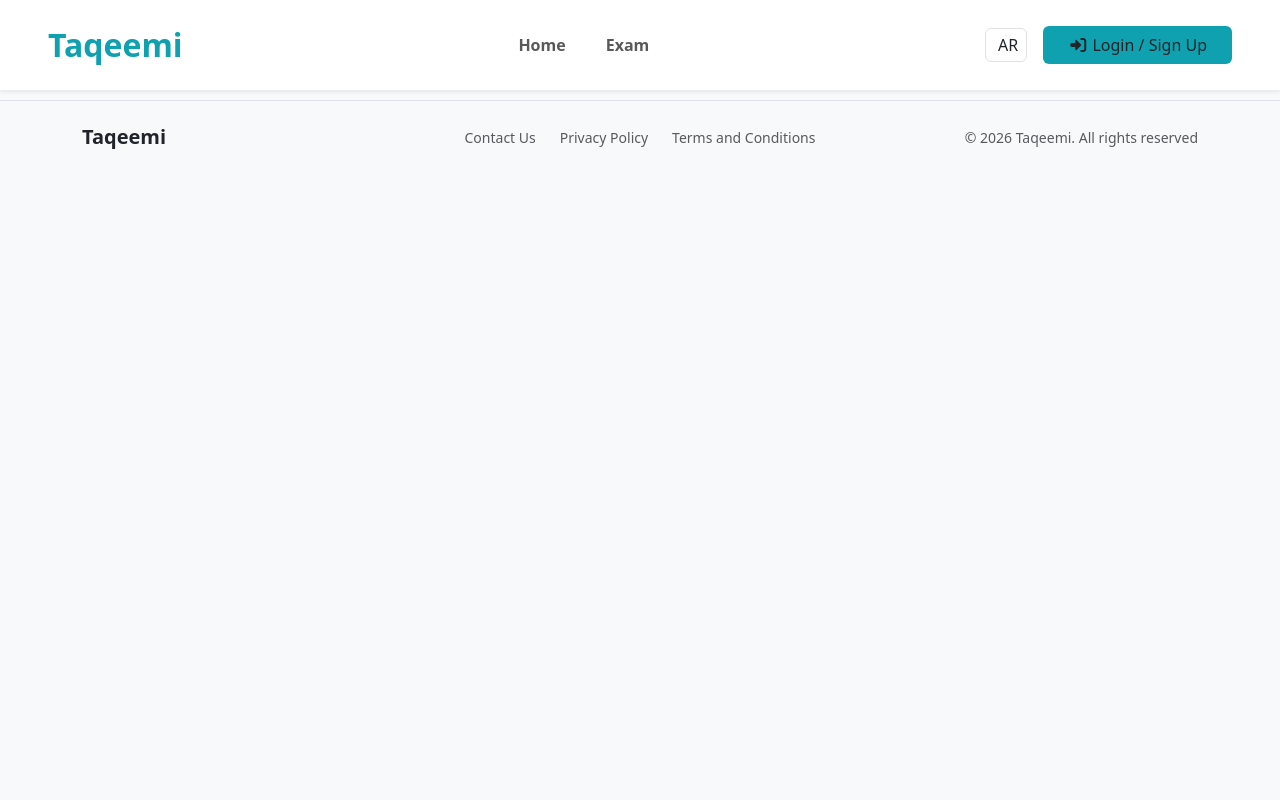
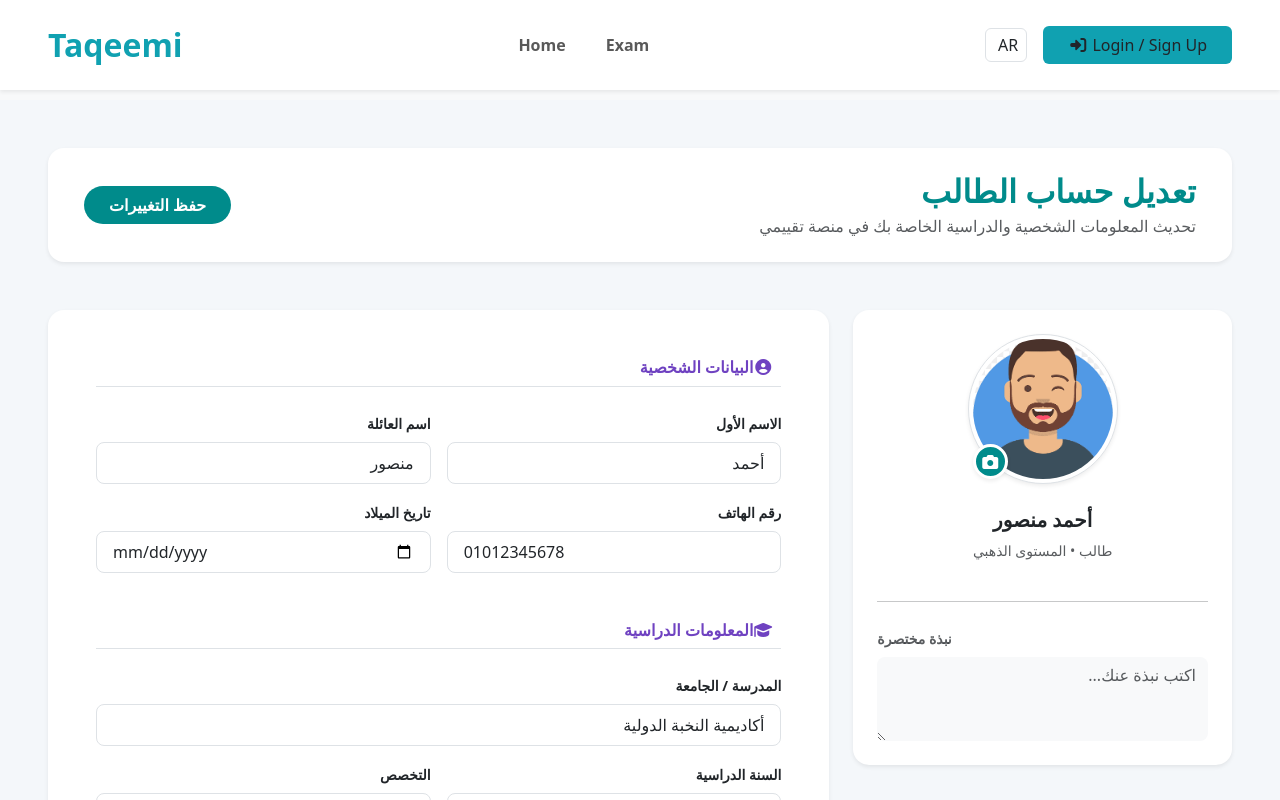
Before and after one commit to ahmed-waly55/taqeemi-Application, an Angular app: page /profile in a window 1280 px wide. Shown: the top 800 px of the page. Built offline with nearby package versions, Linux system fonts and the light colour scheme.

Commit message:
enhanc routing

```diff
--- a/src/app/app.config.ts
+++ b/src/app/app.config.ts
@@ -1,10 +1,14 @@
 import { ApplicationConfig } from '@angular/core';
-import { provideRouter } from '@angular/router';
+import { provideRouter, withInMemoryScrolling, withViewTransitions } from '@angular/router';
 
 import { routes } from './app.routes';
 import { provideClientHydration } from '@angular/platform-browser';
 import { provideAnimations } from '@angular/platform-browser/animations';
 
 export const appConfig: ApplicationConfig = {
-  providers: [provideRouter(routes), provideClientHydration()]
+  providers: [
+    provideRouter(routes, withViewTransitions(),withInMemoryScrolling({scrollPositionRestoration: "top"})),
+     provideClientHydration(),
+
+    ]
 };
--- a/src/app/layout/dashboard/dashboard.component.html
+++ b/src/app/layout/dashboard/dashboard.component.html
@@ -135,13 +135,13 @@
         <a href="#" class="nav-link active">
           <i class="fas fa-home"></i>
         </a>
-        <a href="#" class="nav-link">
+        <a routerLink="/tracks" class="nav-link">
           <i class="fas fa-book-open"></i>
         </a>
-        <a href="#" class="nav-link">
+        <a routerLink="/exams" class="nav-link">
           <i class="fas fa-trophy"></i>
         </a>
-        <a href="#" class="nav-link">
+        <a routerLink="/profile" class="nav-link">
           <i class="fas fa-cog"></i>
         </a>
       </div>
--- a/src/app/layout/dashboard/pages/profile/profile.component.css
+++ b/src/app/layout/dashboard/pages/profile/profile.component.css
@@ -0,0 +1,74 @@
+:host {
+    --cyan: #008b8b;
+    --purple: #6f42c1;
+    --bg-page: #f4f7fa;
+}
+
+.edit-profile-container {
+    background-color: var(--bg-page);
+    min-height: 100vh;
+}
+
+.text-cyan { color: var(--cyan); }
+.text-purple { color: var(--purple); }
+
+/* أزرار مخصصة */
+.btn-cyan {
+    background-color: var(--cyan);
+    color: white;
+}
+.btn-cyan:hover {
+    background-color: #007373;
+    color: white;
+}
+
+/* رفع الصورة */
+.profile-img-wrapper {
+    position: relative;
+    width: 150px;
+    height: 150px;
+}
+
+.profile-img-wrapper img {
+    width: 100%;
+    height: 100%;
+    object-fit: cover;
+}
+
+.upload-btn {
+    position: absolute;
+    bottom: 5px;
+    left: 5px;
+    background: var(--cyan);
+    color: white;
+    width: 35px;
+    height: 35px;
+    border-radius: 50%;
+    display: flex;
+    align-items: center;
+    justify-content: center;
+    cursor: pointer;
+    border: 3px solid #fff;
+    transition: 0.3s;
+}
+
+.upload-btn:hover {
+    transform: scale(1.1);
+}
+
+/* الحقول */
+.form-control:focus, .form-select:focus {
+    border-color: var(--cyan);
+    box-shadow: 0 0 0 0.25rem rgba(0, 139, 139, 0.1);
+}
+
+.card {
+    transition: 0.3s ease;
+}
+
+/* تنسيق للهواتف */
+@media (max-width: 768px) {
+    .edit-profile-container {
+        padding: 1rem !important;
+    }
+}
--- a/src/app/layout/dashboard/pages/profile/profile.component.html
+++ b/src/app/layout/dashboard/pages/profile/profile.component.html
@@ -0,0 +1,94 @@
+<div class="edit-profile-container p-lg-5 p-3" dir="rtl">
+
+  <div class="row mb-5 align-items-center bg-white p-4 rounded-4 shadow-sm mx-0">
+    <div class="col-md-8">
+      <h2 class="fw-bold text-cyan mb-1">تعديل حساب الطالب</h2>
+      <p class="text-muted mb-0">تحديث المعلومات الشخصية والدراسية الخاصة بك في منصة تقييمي</p>
+    </div>
+    <div class="col-md-4 text-md-start mt-3 mt-md-0">
+      <button class="btn btn-cyan rounded-pill px-4 fw-bold">حفظ التغييرات</button>
+    </div>
+  </div>
+
+  <div class="row g-4">
+    <div class="col-lg-4">
+      <div class="card border-0 shadow-sm rounded-4 p-4 text-center">
+        <div class="position-relative d-inline-block mx-auto mb-4">
+          <div class="profile-img-wrapper">
+            <img src="assets/user.png" class="rounded-circle img-thumbnail shadow-sm" width="150" height="150">
+            <label class="upload-btn shadow-sm">
+              <i class="fas fa-camera"></i>
+              <input type="file" hidden>
+            </label>
+          </div>
+        </div>
+        <h5 class="fw-bold">أحمد منصور</h5>
+        <p class="text-muted small">طالب • المستوى الذهبي</p>
+        <hr class="my-4 opacity-25">
+        <div class="text-start">
+          <label class="form-label text-muted small fw-bold">نبذة مختصرة</label>
+          <textarea class="form-control border-0 bg-light rounded-3" rows="3" placeholder="اكتب نبذة عنك..."></textarea>
+        </div>
+      </div>
+    </div>
+
+    <div class="col-lg-8">
+      <div class="card border-0 shadow-sm rounded-4 p-4 p-md-5">
+        <form>
+          <div class="mb-5">
+            <h6 class="fw-bold text-purple mb-4 border-bottom pb-2">
+              <i class="fas fa-user-circle me-2"></i>البيانات الشخصية
+            </h6>
+            <div class="row g-3">
+              <div class="col-md-6">
+                <label class="form-label small fw-bold">الاسم الأول</label>
+                <input type="text" class="form-control p-2 px-3 rounded-3" value="أحمد">
+              </div>
+              <div class="col-md-6">
+                <label class="form-label small fw-bold">اسم العائلة</label>
+                <input type="text" class="form-control p-2 px-3 rounded-3" value="منصور">
+              </div>
+              <div class="col-md-6">
+                <label class="form-label small fw-bold">رقم الهاتف</label>
+                <input type="text" class="form-control p-2 px-3 rounded-3" value="01012345678" dir="ltr">
+              </div>
+              <div class="col-md-6">
+                <label class="form-label small fw-bold">تاريخ الميلاد</label>
+                <input type="date" class="form-control p-2 px-3 rounded-3">
+              </div>
+            </div>
+          </div>
+
+          <div class="mb-5">
+            <h6 class="fw-bold text-purple mb-4 border-bottom pb-2">
+              <i class="fas fa-graduation-cap me-2"></i>المعلومات الدراسية
+            </h6>
+            <div class="row g-3">
+              <div class="col-md-12">
+                <label class="form-label small fw-bold">المدرسة / الجامعة</label>
+                <input type="text" class="form-control p-2 px-3 rounded-3" value="أكاديمية النخبة الدولية">
+              </div>
+              <div class="col-md-6">
+                <label class="form-label small fw-bold">السنة الدراسية</label>
+                <select class="form-select p-2 px-3 rounded-3">
+                  <option>السنة الأولى</option>
+                  <option>السنة الثانية</option>
+                  <option selected>السنة النهائية</option>
+                </select>
+              </div>
+              <div class="col-md-6">
+                <label class="form-label small fw-bold">التخصص</label>
+                <input type="text" class="form-control p-2 px-3 rounded-3" value="علوم الحاسب">
+              </div>
+            </div>
+          </div>
+
+          <div class="d-flex justify-content-end gap-2 mt-4">
+            <button type="button" class="btn btn-light rounded-pill px-4">إلغاء</button>
+            <button type="submit" class="btn btn-cyan rounded-pill px-5 fw-bold text-white">حفظ التغييرات</button>
+          </div>
+        </form>
+      </div>
+    </div>
+  </div>
+</div>
--- a/src/app/shared/components/header/header.component.html
+++ b/src/app/shared/components/header/header.component.html
@@ -106,17 +106,16 @@
   <div class="offcanvas-body p-0">
     <ul class="list-group list-group-flush">
       <a routerLink="/home" routerLinkActive="active-mobile" class="list-group-item list-group-item-action py-3 border-0 px-4" data-bs-dismiss="offcanvas">
-        <i class="fas fa-home me-3"></i> الرئيسية
+        <i class="fas fa-home me-3" routerLink="/home"></i> الرئيسية
       </a>
       <a routerLink="/tracks" routerLinkActive="active-mobile" class="list-group-item list-group-item-action py-3 border-0 px-4" data-bs-dismiss="offcanvas">
-        <i class="fas fa-route me-3"></i> المسارات
+        <i class="fas fa-route me-3" routerLink="/tracks"></i> المسارات
       </a>
       <a routerLink="/exams" routerLinkActive="active-mobile" class="list-group-item list-group-item-action py-3 border-0 px-4" data-bs-dismiss="offcanvas">
-        <i class="fas fa-file-alt me-3"></i> الاختبارات
+        <i class="fas fa-file-alt me-3" routerLink="/exams"></i> الاختبارات
       </a>
-      <hr class="m-0 opacity-25">
-      <a routerLink="/notifications" routerLinkActive="active-mobile" class="list-group-item list-group-item-action py-3 border-0 px-4" data-bs-dismiss="offcanvas">
-        <i class="far fa-bell me-3"></i> الإشعارات
+      <a routerLink="/dashboard" routerLinkActive="active-mobile" class="list-group-item list-group-item-action py-3 border-0 px-4" data-bs-dismiss="offcanvas">
+        <i class="far fa-bell me-3" routerLink="/dashboard"></i> لوحة التحكم
       </a>
     </ul>
   </div>
```
